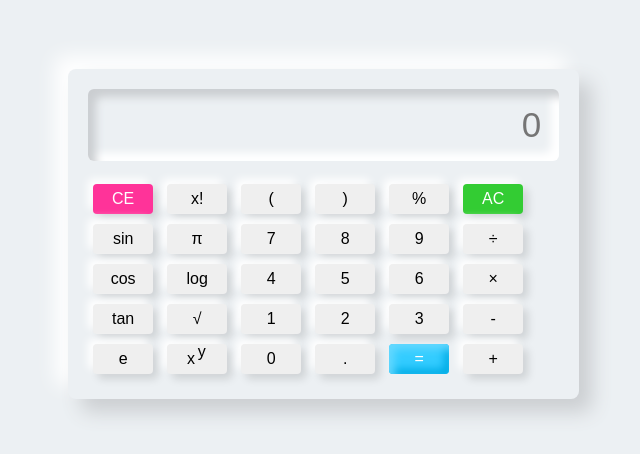
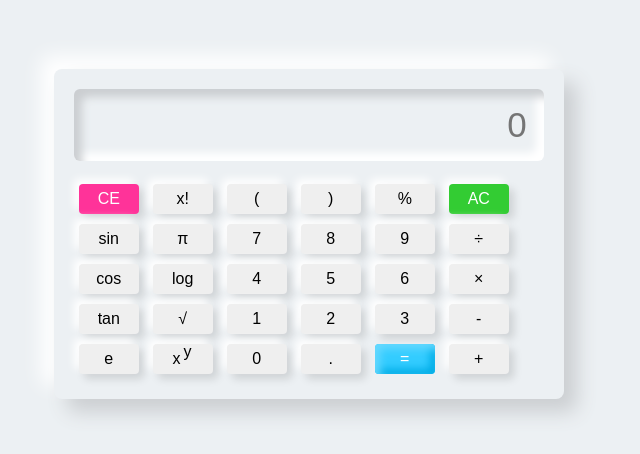
Before and after one commit to Gourav-Vijaywargiya/scientificcalci.github.io, a plain HTML site: page index.html in a window 1280 px wide. Shown: the part 166-620 px from the top of the page, without its empty margins (331-971 px from the left). Drawn offline with Linux system fonts and the light colour scheme.

Commit message:
Update index.html

```diff
--- a/index.html
+++ b/index.html
@@ -22,6 +22,7 @@
 
     .container {
         margin-left: 1.8em;
+        margin-right: 1.8em;
         padding: 20px;
         border-radius: 8px;
         box-shadow: 13px 13px 20px #cbced1,
```
